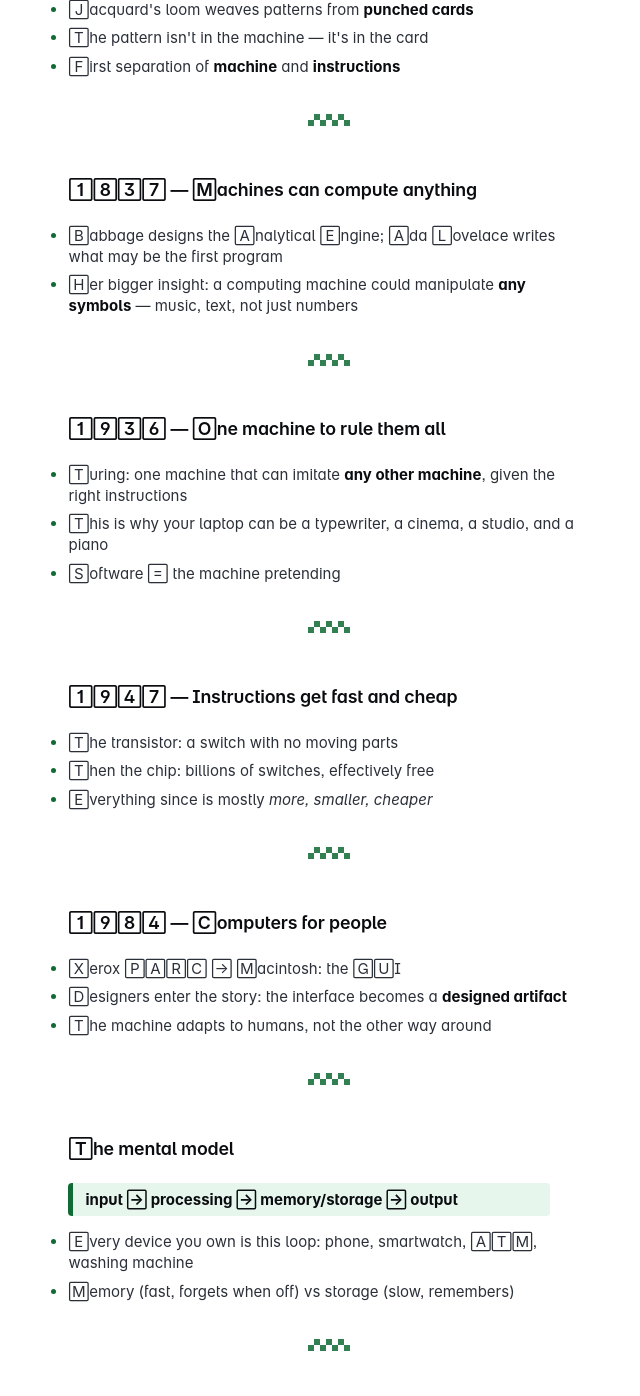
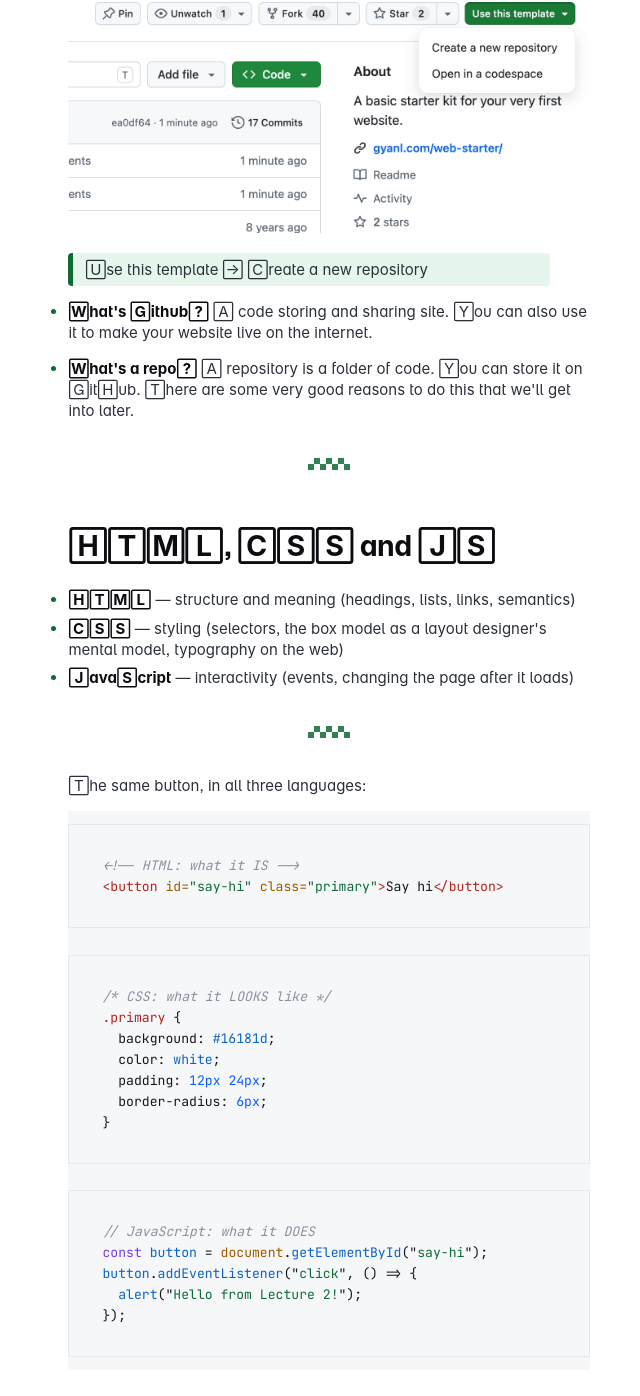
Before and after one commit to gyanl/tech1, a Jekyll site: the page built from _notes/Lecture 1.md, in a window 1280 px wide and 1400 px high, scrolled down 2151 px. Shown: the top 1396 px of the window, without its empty margins (311-951 px from the left). Built offline with Jekyll 4.4.1, drawn with Linux system fonts in a browser that asks for light colours; some web fonts are replaced; some of the changed text lies outside the part shown.

Commit message:
Fix image embed syntax in Lecture 1; content updates
Co-Authored-By: Claude Opus 4.8 <noreply@anthropic.com>

````diff
--- a/_notes/Lecture 1.md
+++ b/_notes/Lecture 1.md
@@ -14,12 +14,16 @@ title: "Lecture 1"
 - I will be travelling so some classes may get rescheduled. Not as much as last year though, and I will give as much advance notice as possible.
 
 ---
-# In this Course
+## In this Course
+
+The title for this course is:
 
 **Web & Mobile Ecosystem Fundamentals**
 
 **Course Objective:**
 Gain a foundational understanding of the core technologies, platforms, and concepts that underpin the modern web and mobile ecosystems, essential for product and design professionals.
+
+I will not follow the syllabus too strictly - this will be a hands on course where you will build working apps and websites. I don't expect you to become engineers in one course over a semester, but we'll use AI to generate code and build high-fidelity, working prototypes.
 
 - [[Syllabus]]
 - [[AI Policy]]
@@ -27,92 +31,79 @@ Gain a foundational understanding of the core technologies, platforms, and conce
 ---
 ## How this course works
 
-This is not a coding course. You will not be asked to memorise syntax or write programs from scratch. Instead:
-
 - **You will build from week one.** Using AI tools, you will generate, modify, and deploy real web applications — starting with a personal webpage in the very first session.
 - **Fundamentals follow experience.** Each week we dissect something you have already built: "you made this — now let's understand what HTML, hosting, and DNS actually did for you."
 - **AI is the medium, not a module.** You are expected to generate most of your code with AI tools (Claude, Cursor, v0, Lovable, etc.). The skill we are building is *directing* these tools well — which requires understanding the stack conceptually.
-- **The course converges into a final project.** The last third of the course is a build sprint where you take a product idea to a working, deployed application, presented at a Demo Day.
+- **The course converges into a final project.** The final project of the course is a build sprint where you take a product idea to a working, deployed application, presented at a Demo Day.
 
-## Setup
+---
+## Admin
 
 - Who is the Class Rep?
 - Create a WhatsApp group for the class
 
 ---
-
-Welcome
-
-20 minutes of theory, then hands-on: get your tools set up and ship something before you leave.
-
----
-#### What's a Computer? (20 min)
-
-A whirlwind history of computing — not for the dates, but for what each moment adds to your mental model of the machine in front of you.
-
-<iframe class="video-embed" src="https://www.youtube.com/embed/3S5BLs51yDQ" title="What's a Computer?" frameborder="0" allow="accelerometer; autoplay; clipboard-write; encrypted-media; gyroscope; picture-in-picture; web-share" allowfullscreen></iframe>
-
----
-#### 1801 — Machines can follow instructions
-
-- Jacquard's loom weaves patterns from **punched cards**
-- The pattern isn't in the machine — it's in the card
-- First separation of **machine** and **instructions**
-
----
-#### 1837 — Machines can compute anything
-
-- Babbage designs the Analytical Engine; Ada Lovelace writes what may be the first program
-- Her bigger insight: a computing machine could manipulate **any symbols** — music, text, not just numbers
-
----
-#### 1936 — One machine to rule them all
-
-- Turing: one machine that can imitate **any other machine**, given the right instructions
-- This is why your laptop can be a typewriter, a cinema, a studio, and a piano
-- Software = the machine pretending
-
----
-#### 1947 — Instructions get fast and cheap
-
-- The transistor: a switch with no moving parts
-- Then the chip: billions of switches, effectively free
-- Everything since is mostly *more, smaller, cheaper*
-
----
-#### 1984 — Computers for people
-
-- Xerox PARC → Macintosh: the GUI
-- Designers enter the story: the interface becomes a **designed artifact**
-- The machine adapts to humans, not the other way around
-
----
-#### The mental model
-
-> **input → processing → memory/storage → output**
-
-- Every device you own is this loop: phone, smartwatch, ATM, washing machine
-- Memory (fast, forgets when off) vs storage (slow, remembers)
-
----
-#### The machine is fast and dumb
-
-- The CPU does billions of tiny, stupid steps per second — it never "understands"
-- Software is just instructions; the OS is the manager juggling them
-- **Live:** open Activity Monitor / Task Manager — look at what your machine is doing *right now*
-
----
-#### Setup (45 min)
+## Setup (30 min)
 
 Get your toolkit working — we use all of this every week:
 
 1. **Create a GitHub account** — [github.com](https://github.com) (use an email you'll keep; your username will be public and part of your project URLs)
-2. **Apply for the GitHub Student Developer Pack** — [education.github.com/pack](https://education.github.com/pack) (free credits and tools; needs your university email/ID)
+2. **Apply for the GitHub Student Developer Pack** — [GitHub Education · GitHub](https://github.com/education) (free credits and tools; needs your university email/ID)
 3. **Download GitHub Desktop** — [desktop.github.com](https://desktop.github.com) (Mac/Windows)
 4. **Download a code editor** — [VS Code](https://code.visualstudio.com) (or Cursor if you want AI built in)
-5. Sign in to an AI tool you'll build with (Claude, v0, Lovable — your choice)
 
 ---
+## Create a repo from this template
+
+# [gyanl/web-starter](https://github.com/gyanl/web-starter)
+
+![](assets/img/use-gh-template.png)
+
+> Use this template -> Create a new repository
+
+- **What's Github?**
+  A code storing and sharing site. You can also use it to make your website live on the internet.
+
+- **What's a repo?**
+  A repository is a folder of code. You can store it on GitHub. There are some very good reasons to do this that we'll get into later.
+
+---
+## HTML, CSS and JS
+
+- **HTML** — structure and meaning (headings, lists, links, semantics)
+- **CSS** — styling (selectors, the box model as a layout designer's mental model, typography on the web)
+- **JavaScript** — interactivity (events, changing the page after it loads)
+
+---
+
+The same button, in all three languages:
+
+```html
+<!-- HTML: what it IS -->
+<button id="say-hi" class="primary">Say hi</button>
+```
+
+```css
+/* CSS: what it LOOKS like */
+.primary {
+  background: #16181d;
+  color: white;
+  padding: 12px 24px;
+  border-radius: 6px;
+}
+```
+
+```js
+// JavaScript: what it DOES
+const button = document.getElementById("say-hi");
+button.addEventListener("click", () => {
+  alert("Hello from Lecture 2!");
+});
+```
+
+
+---
+
 #### Ship something (rest of class)
 
 - **Exercise:** [[Exercise - Ship a Page]] — use an AI tool to build and deploy a personal webpage, live in class
````
Also changed, not shown: _notes/Lecture 2.md (+57 -26 lines), _notes/Lectures.md (+3 -3 lines), assets/img/use-gh-template.png (added), 1 other file.
